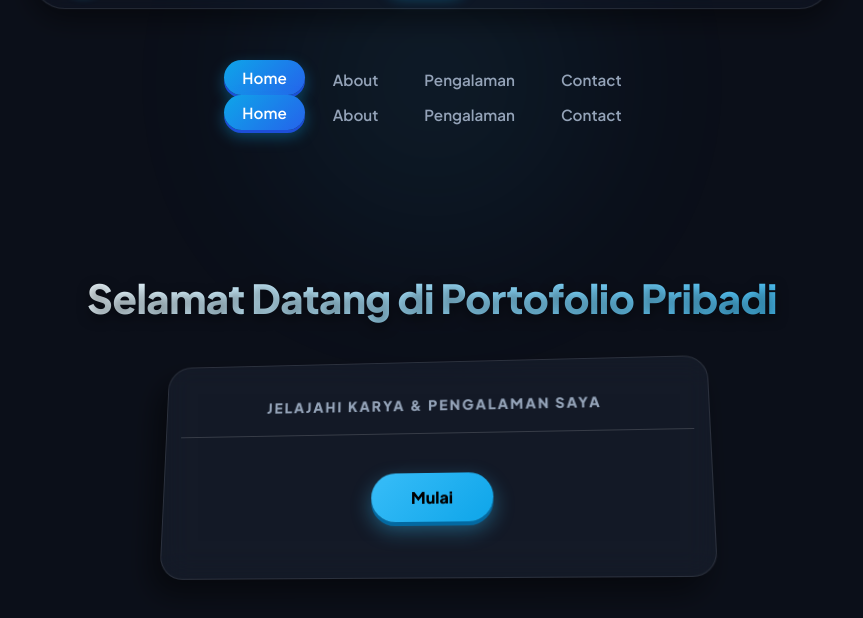
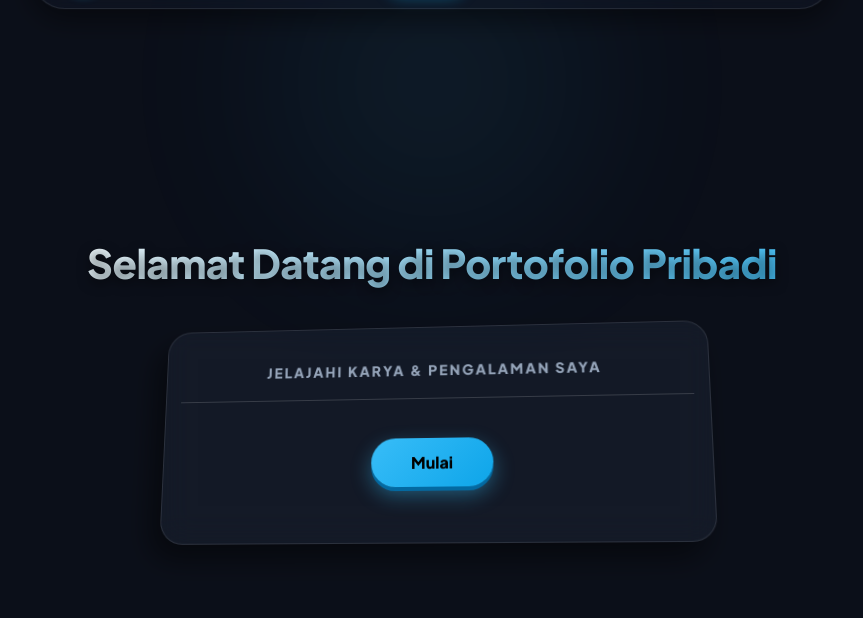
Before and after one commit to saifuddinsalmanhabibie48/portofolio-pribadi, a plain HTML site: page index.html in a window 1280 px wide. Shown: the part 78-696 px from the top of the page, without its empty margins (208-1071 px from the left). Drawn offline with Linux system fonts and the light colour scheme.

Commit message:
ubah nav

```diff
--- a/index.html
+++ b/index.html
@@ -33,20 +33,6 @@
         </nav>
     </header>
 
-    <nav class="nav-menu">
-        <button class="nav-link active" id="navHome">Home</button>
-        <button class="nav-link" id="navAbout">About</button>
-        <button class="nav-link" id="navPengalaman">Pengalaman</button>
-        <button class="nav-link" id="navContact">Contact</button>
-    </nav>
-</header>
-        <nav class="nav-menu">
-            <button class="nav-link active" id="navHome">Home</button>
-            <button class="nav-link" id="navAbout">About</button>
-            <button class="nav-link" id="navPengalaman">Pengalaman</button>
-            <button class="nav-link" id="navContact">Contact</button>
-        </nav>
-    </header>
 
     <div class="container section-page" id="homePage">
         <h1 class="title-3d">Selamat Datang di Portofolio Pribadi</h1>
```
